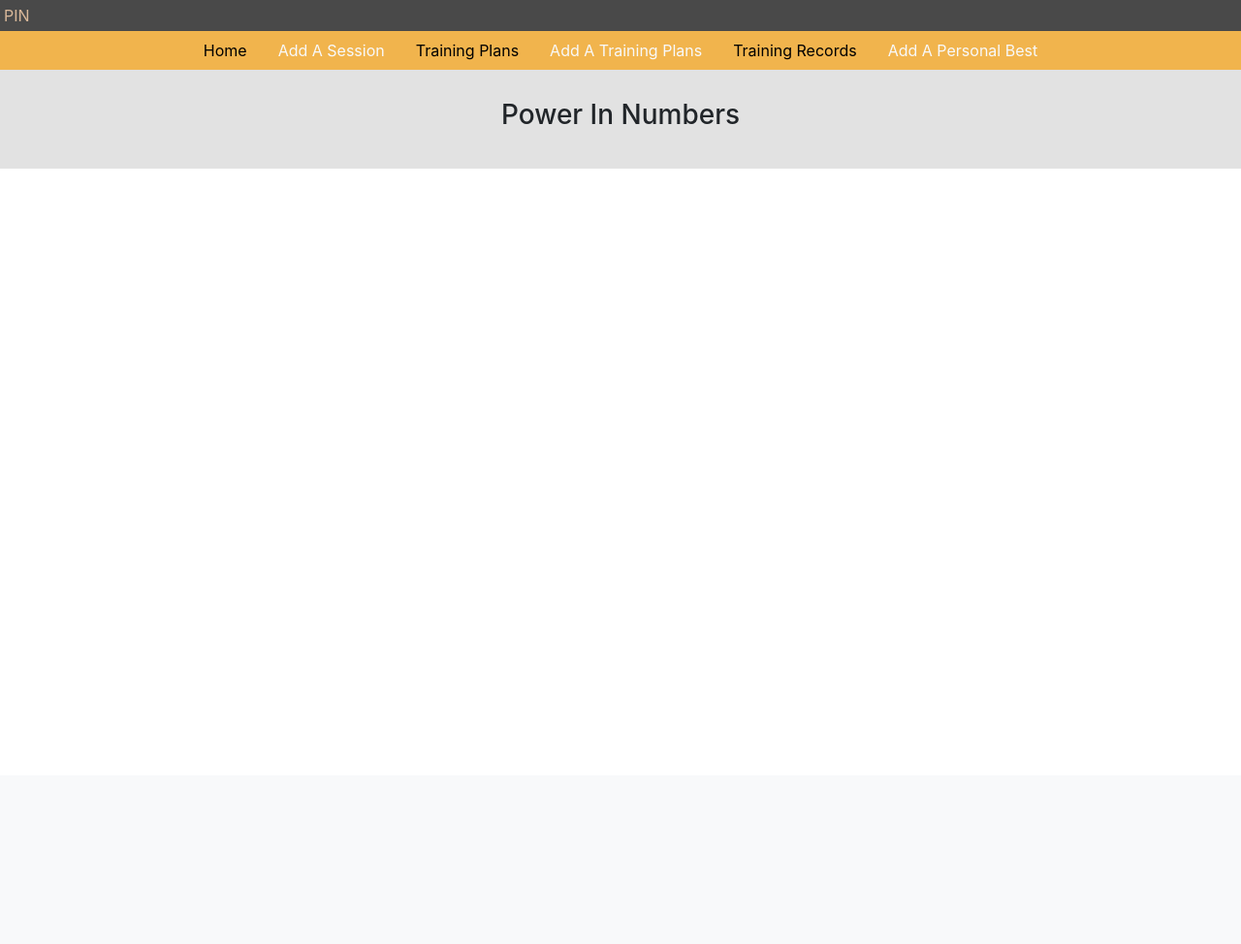
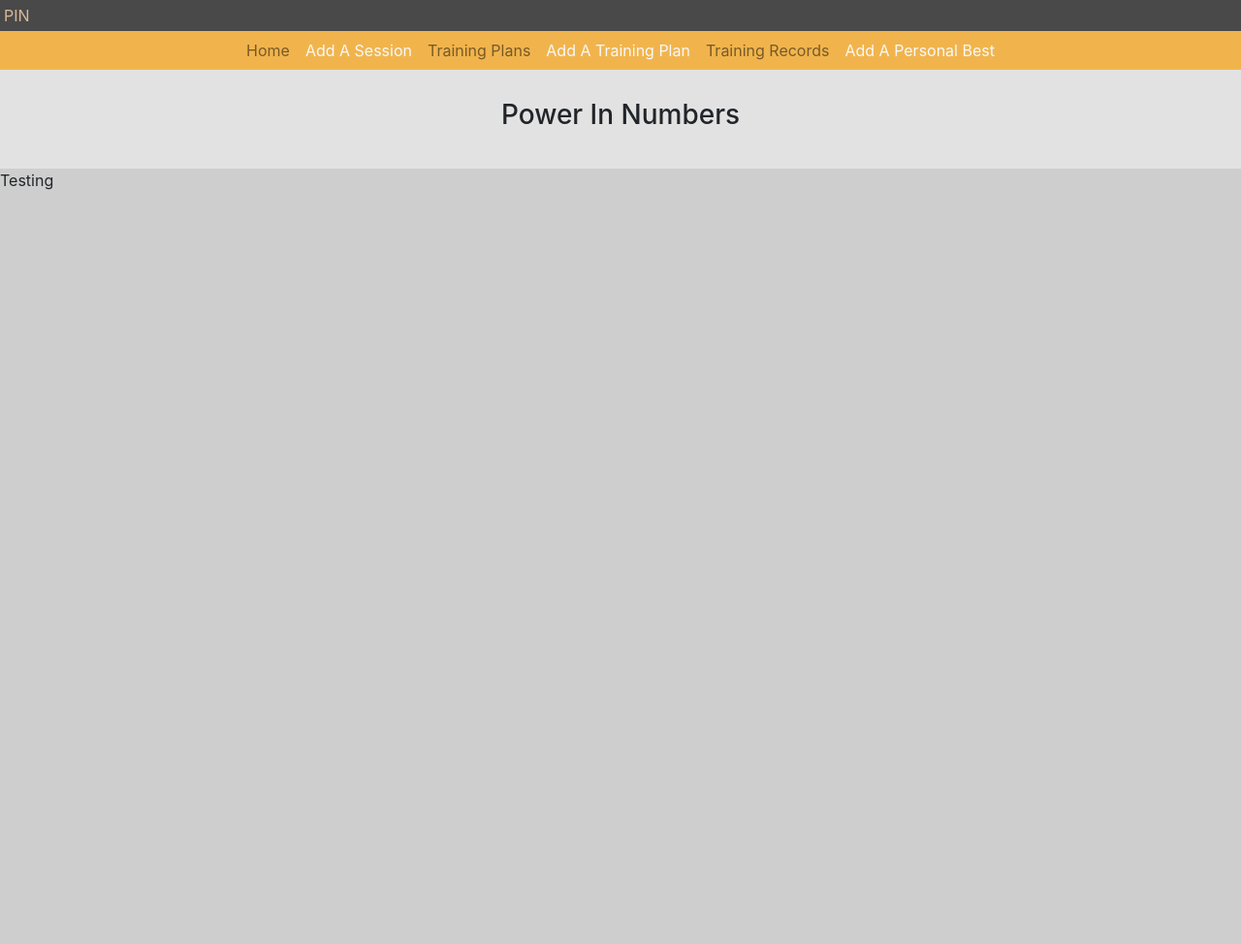
Before and after one commit to Fordalex/power-in-numbers, a Flask app: page / in a window 1280 px wide. Shown: the whole page at 97% size. Before the commit the page ends 174 px from the top, so only its background shows below. Run offline with Flask 2, Linux system fonts and the light colour scheme; some libraries are stand-ins or nearby versions.

Commit message:
updated requirements.txt, created the home page, replaced the navigation bar

```diff
--- a/app.py
+++ b/app.py
@@ -9,8 +9,8 @@ app = Flask(__name__)
 
 
 @app.route('/')
-def index():
-    return render_template("base.html")
+def home():
+    return render_template("home.html")
 
 
 
--- a/static/css/style.css
+++ b/static/css/style.css
@@ -3,16 +3,27 @@
   color: #dab99a;
 }
 
-.nav {
+.navbar {
   background-color: #f1b44d;
-}
-
-.nav li a {
-  color: black;
 }
 
 .title-container {
   background-color: #e2e2e2;
   padding: 30px;
 }
+
+.page-wrapper {
+  display: -webkit-box;
+  display: -ms-flexbox;
+  display: flex;
+  -webkit-box-pack: center;
+      -ms-flex-pack: center;
+          justify-content: center;
+}
+
+.page-wrapper .page-container {
+  background-color: #cecece;
+  height: 100vh;
+  width: 100%;
+}
 /*# sourceMappingURL=style.css.map */
--- a/static/css/style.scss
+++ b/static/css/style.scss
@@ -1,20 +1,19 @@
-// Theme
+// Theme, colours
+
 $aboveNav: rgb(73, 73, 73);
 $iconColour: rgb(218, 185, 154);
 $primaryBtn: rgb(241,180,77);
 $titleContainer: rgb(226, 226, 226);
+$pageContainer: rgb(206, 206, 206);
+
+// base.html
 
 .above-navigation {
     background-color: $aboveNav ;
     color: $iconColour;
 }
 
-.nav {
-    li {
-        a {
-            color:black;
-        }
-    }
+.navbar {
     background-color: $primaryBtn;
 }
 
@@ -22,3 +21,15 @@ $titleContainer: rgb(226, 226, 226);
     background-color: $titleContainer;
     padding: 30px;
 }
+
+// home.html
+
+.page-wrapper {
+    display:flex;
+    justify-content:center;
+    .page-container {
+        background-color: $pageContainer;
+        height: 100vh;
+        width:100%;
+    }
+}
--- a/templates/base.html
+++ b/templates/base.html
@@ -15,7 +15,13 @@
     <div class="above-navigation p-1">
         <p class="m-0">PIN</p>
     </div>
-    <ul class="nav d-flex justify-content-center">
+    <nav class="navbar navbar-expand-lg navbar-light m-0 p-0"">
+        <button class="navbar-toggler" type="button" data-toggle="collapse" data-target="#navbarNav"
+            aria-controls="navbarNav" aria-expanded="false" aria-label="Toggle navigation">
+            <span class="navbar-toggler-icon"></span>
+        </button>
+        <div class="collapse navbar-collapse d-flex justify-content-center" id="navbarNav">
+            <ul class="navbar-nav m-0 p-0">
                 <li class="nav-item">
                     <a class="nav-link" href="#">Home</a>
                 </li>
@@ -26,15 +32,17 @@
                     <a class="nav-link" href="#">Training Plans</a>
                 </li>
                 <li class="nav-item">
-            <a class="nav-link  text-light" href="#">Add A Training Plans</a>
+                    <a class="nav-link text-light" href="#">Add A Training Plan</a>
                 </li>
                 <li class="nav-item">
                     <a class="nav-link" href="#">Training Records</a>
                 </li>
                 <li class="nav-item">
-            <a class="nav-link  text-light" href="#">Add A Personal Best</a>
+                    <a class="nav-link text-light" href="#">Add A Personal Best</a>
                 </li>
             </ul>
+        </div>
+    </nav>
     <div class="title-container">
         <h3 class="text-center">Power In Numbers</h3>
     </div>
@@ -50,6 +58,7 @@
     <script src="https://stackpath.bootstrapcdn.com/bootstrap/4.4.1/js/bootstrap.min.js"
         integrity="sha384-wfSDF2E50Y2D1uUdj0O3uMBJnjuUD4Ih7YwaYd1iqfktj0Uod8GCExl3Og8ifwB6"
         crossorigin="anonymous"></script>
+
 </body>
 
 </html>
--- /dev/null
+++ b/templates/home.html
@@ -0,0 +1,13 @@
+{% extends 'base.html' %} {% block content %}
+
+<div class="page-wrapper">
+    <div class="page-container">
+        <p>Testing</p>
+    </div>
+</div>
+
+<script src="https://code.jquery.com/jquery-3.4.1.slim.min.js" integrity="sha384-J6qa4849blE2+poT4WnyKhv5vZF5SrPo0iEjwBvKU7imGFAV0wwj1yYfoRSJoZ+n" crossorigin="anonymous"></script>
+<script src="https://cdn.jsdelivr.net/npm/popper.js@1.16.0/dist/umd/popper.min.js" integrity="sha384-Q6E9RHvbIyZFJoft+2mJbHaEWldlvI9IOYy5n3zV9zzTtmI3UksdQRVvoxMfooAo" crossorigin="anonymous"></script>
+<script src="https://stackpath.bootstrapcdn.com/bootstrap/4.4.1/js/bootstrap.min.js" integrity="sha384-wfSDF2E50Y2D1uUdj0O3uMBJnjuUD4Ih7YwaYd1iqfktj0Uod8GCExl3Og8ifwB6" crossorigin="anonymous"></script>
+
+{% endblock %}
```
Also changed, not shown: requirements.txt (deleted, +0 -9 lines), requriements.txt (added, +21 -0 lines), 1 other file. Lines whose indentation alone changed are shown as unchanged.
